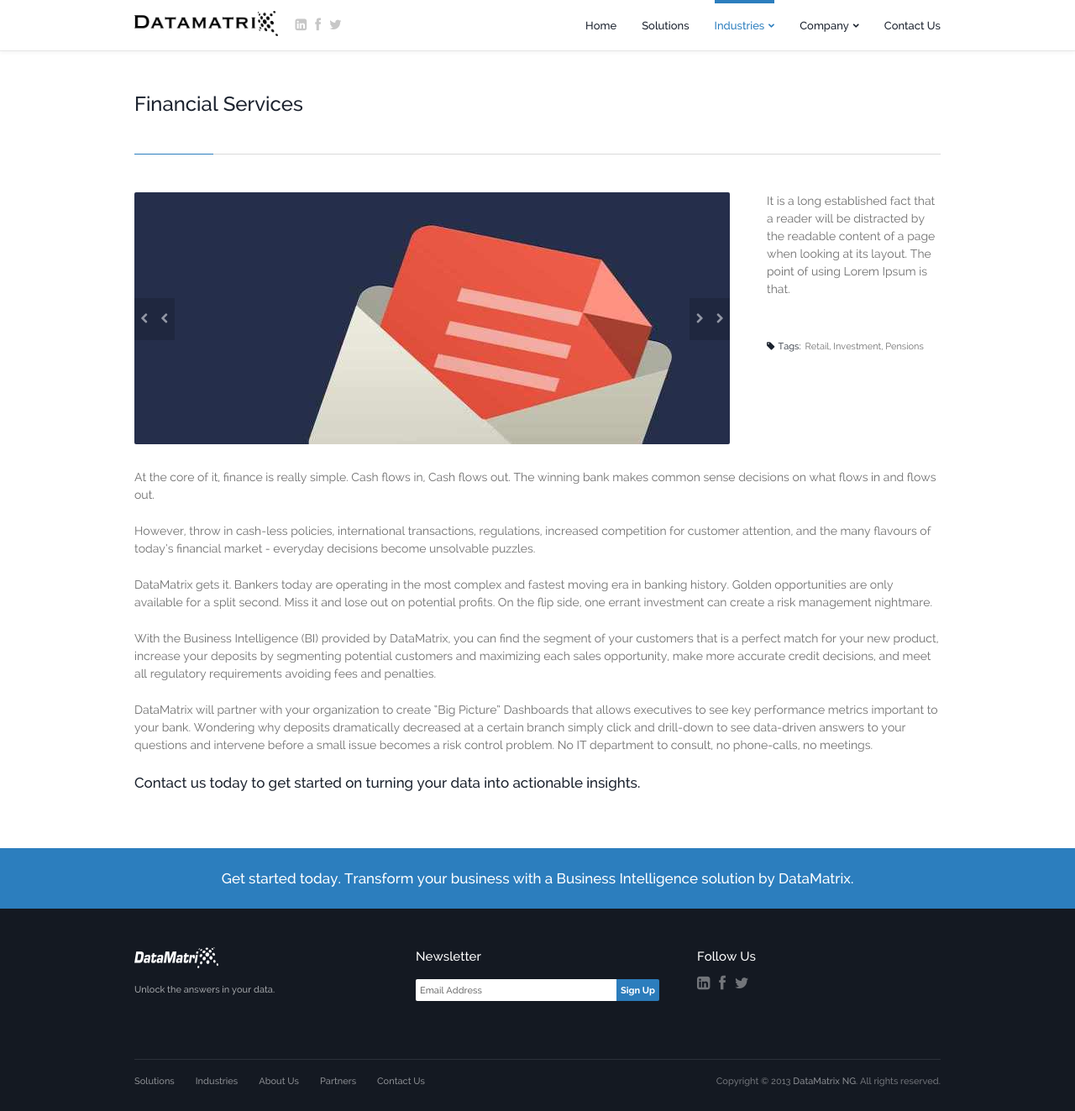
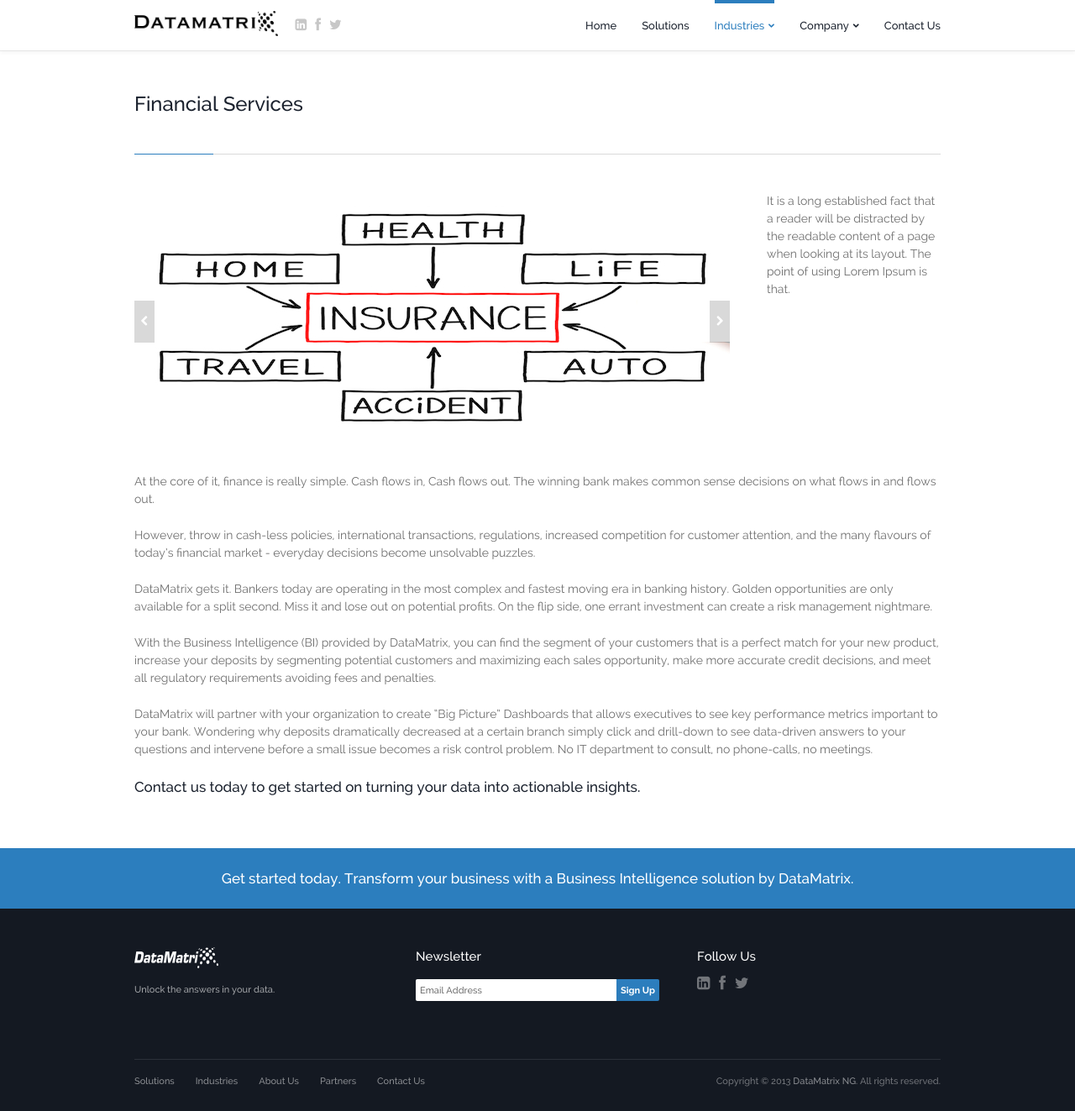
Before and after one commit to dtmtx/dtmtx.github.io, a Jekyll site: the page built from financial-services.html, in a window 1280 px wide and 1323 px high. Shown: the whole window at 84% size. Built offline with Jekyll 4.4.1, drawn with Linux system fonts in a browser that asks for light colours; Markdown is read by kramdown in place of the engine named in the settings.

Commit message:
fin serve update, big data image update

```diff
--- a/financial-services.html
+++ b/financial-services.html
@@ -17,6 +17,9 @@
 
 					<h1>Financial Services</h1>
 
+					<!-- ~~~~~~~~~~~~~~~~~~~~~~~~~~~~~~~ -->
+					<!-- Image / Details (3 Quater / 1 Fourth) -->
+					<!-- ~~~~~~~~~~~~~~~~~~~~~~~~~~~~~~~ -->
 					<div class="column-container">
 
 						<!-- ~~~~~~~~~~~~~~~~~~~~~~~~~~~~~~~ -->
@@ -25,30 +28,23 @@
 						<div class="column-three-qtr">
 							<div id="portfolio-blog-slider-container">
 
-								<div style="max-width: 100%; margin: 0px auto;" class="bx-wrapper">
-									<div style="width: 100%; overflow: hidden; position: relative; height: 300px;" class="bx-viewport">
-										<div style="width: 4254px; position: relative; left: -709px;" id="portfolio-blog-slider">
-											<img style="float: left; list-style: none outside none; position: relative; width: 709px; visibility: visible;" alt="" src="images/Big-Data.jpg" class="fullwidth bx-clone">
+								<div id="portfolio-blog-slider">
 									<!-- ~~~~~~~~~~~~~~~~~ -->
 									<!-- Actual Images -->
 									<!-- ~~~~~~~~~~~~~~~~~ -->
-											<img title="" style="float: left; list-style: none outside none; position: relative; width: 709px; visibility: visible;" alt="undefined" src="images/preview9.jpg" class="fullwidth">
-											<!--img style="float: left; list-style: none outside none; position: relative; width: 709px; visibility: visible;" alt="" src="http://1.1.1.3/bmi/artivity.co.uk/templates/basix/pro_blue/images/placeholders/preview9.jpg" class="fullwidth"-->
+									<img alt="" src="images/insurance-industry.jpg" class="fullwidth"/>
+									<img alt="" src="images/insurance-2.png" class="fullwidth"/>
 									<!-- ~~~~~~~~~~~~~~~~~ -->
 									<!-- END Actual Images -->
 									<!-- ~~~~~~~~~~~~~~~~~ -->
-											<!--img style="float: left; list-style: none outside none; position: relative; width: 709px; visibility: visible;" alt="" src="http://1.1.1.3/bmi/artivity.co.uk/templates/basix/pro_blue/images/placeholders/preview4.jpg" class="fullwidth bx-clone"-->
-										</div>
-									</div>
-									<div class="bx-controls"></div>
 								</div>
 
 								<!-- ~~~~~~~~~~~~~~~~~ -->
 								<!-- Slide Controls -->
 								<!-- ~~~~~~~~~~~~~~~~~ -->
 								<div class="portfolio-blog-slider-controls">
-									<div id="portfolio-blog-slider-prev"><a class="bx-prev" href="">Prev</a></div>
-									<div id="portfolio-blog-slider-next"><a class="bx-next" href="">Next</a></div>
+									<div id="portfolio-blog-slider-prev"></div>
+									<div id="portfolio-blog-slider-next"></div>
 								</div>
 								<!-- ~~~~~~~~~~~~~~~~~ -->
 								<!-- END Slide Controls -->
@@ -69,16 +65,21 @@
 							<!-- Project URL Button -->
 							<!--a href="#" class="button accent"><i class="fa fa-external-link"></i>Visit Project URL</a-->
 							<!-- Tags -->
-							<div class="portfolio-tags">
+							<!--div class="portfolio-tags">
 								<div class="portfolio-tags-title">Tags:</div>
-								Retail, Investment, Pensions
-							</div>
+								<a href="#">Branding</a>,
+								<a href="#">Identity</a>
+							</div-->
 						</div>
 						<!-- ~~~~~~~~~~~~~~~~~~~~~~~~~~~~~~~ -->
 						<!-- END Details Column -->
 						<!-- ~~~~~~~~~~~~~~~~~~~~~~~~~~~~~~~ -->
 
 					</div>
+					<!-- ~~~~~~~~~~~~~~~~~~~~~~~~~~~~~~~ -->
+					<!-- END Image / Details -->
+					<!-- ~~~~~~~~~~~~~~~~~~~~~~~~~~~~~~~ -->
+
 
 					<div class="spacer"></div>
 
```
Also changed, not shown: images/big_data.jpg. Lines whose indentation alone changed are shown as unchanged.
